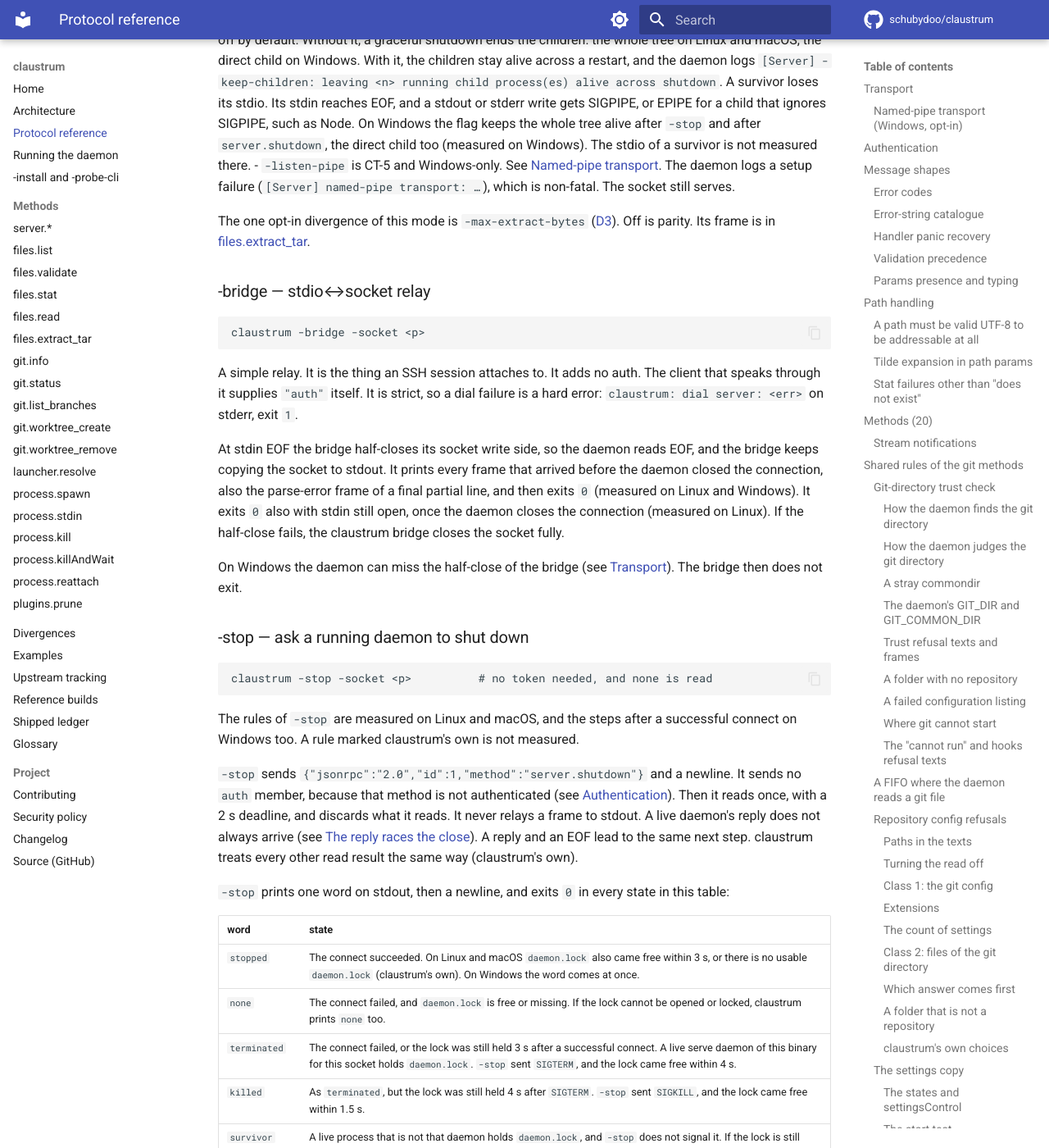
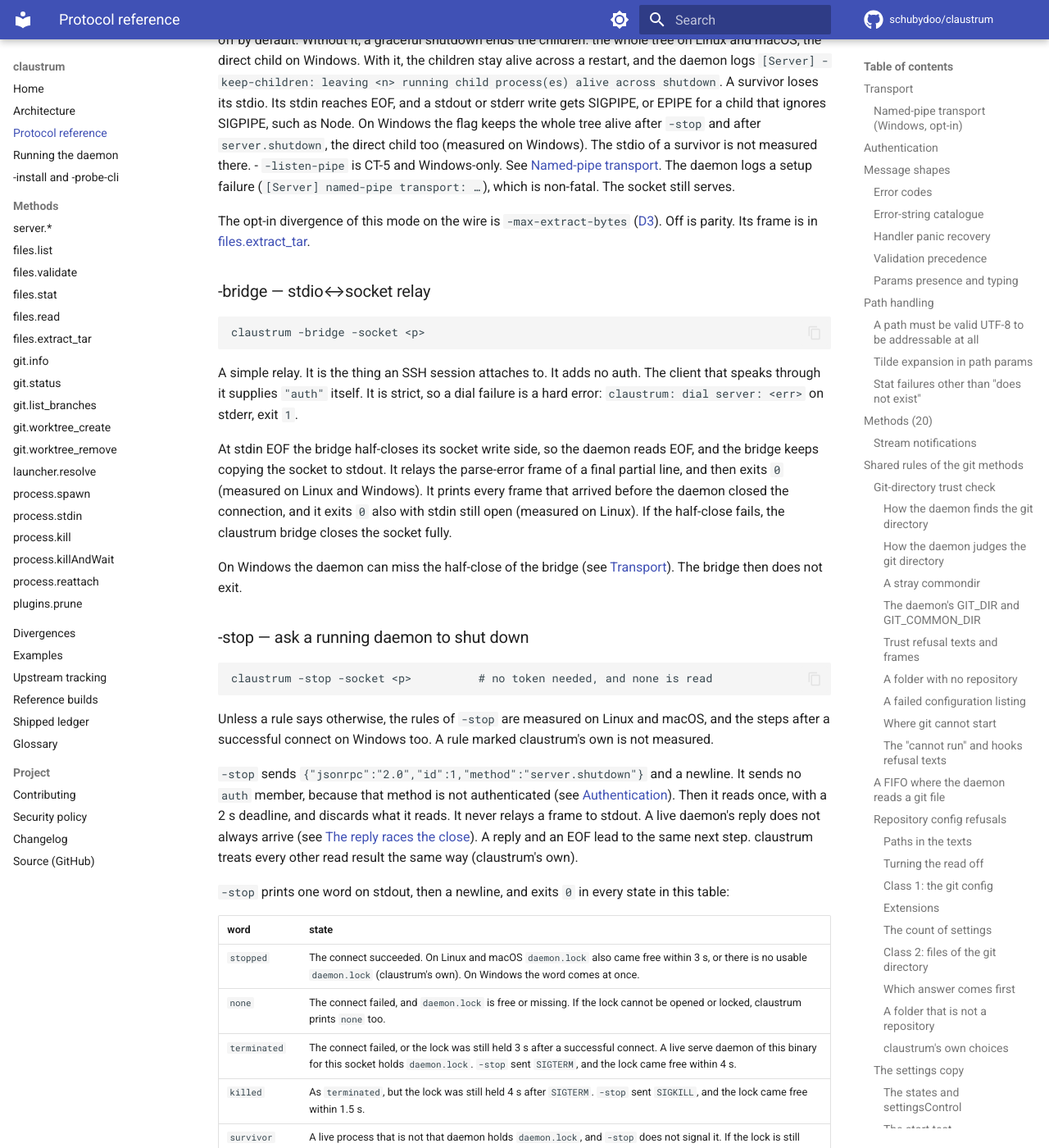
Before and after one commit to schubydoo/claustrum, an MkDocs documentation site: the page built from docs/PROTOCOL.md, in a window 1280 px wide and 1400 px high, scrolled down 53193 px. Shown: the whole window at 82% size. Built offline with MkDocs 1.6.1 and Material for MkDocs 9.7.7, drawn with Linux system fonts in a browser that asks for light colours; comment, search, counter and statistics services are not loaded; some of the changed text lies outside the part shown.

Commit message:
docs: fix the review nits of the mode-section cut
Co-Authored-By: Claude Opus 5.5 <noreply@anthropic.com>

````diff
--- a/docs/PROTOCOL.md
+++ b/docs/PROTOCOL.md
@@ -2027,7 +2027,7 @@ These flags are off the wire. `-keep-children` and `-listen-pipe` have an entry
   transport](#named-pipe-transport-windows-opt-in). The daemon logs a setup failure
   (`[Server] named-pipe transport: …`), which is non-fatal. The socket still serves.
 
-The one opt-in divergence of this mode is `-max-extract-bytes`
+The opt-in divergence of this mode on the wire is `-max-extract-bytes`
 ([D3](DIVERGENCES.md#d3)). Off is parity. Its frame is in
 [files.extract_tar](protocol/files-extract-tar.md).
 
@@ -2042,11 +2042,10 @@ client that speaks through it supplies `"auth"` itself. It is strict, so a dial
 failure is a hard error: `claustrum: dial server: <err>` on stderr, exit `1`.
 
 At stdin EOF the bridge half-closes its socket write side, so the daemon reads
-EOF, and the bridge keeps copying the socket to stdout. It prints every frame that
-arrived before the daemon closed the connection, also the parse-error frame of a
-final partial line, and then exits `0` (measured on Linux and Windows). It exits
-`0` also with stdin still open, once the daemon closes the connection (measured
-on Linux). If the half-close fails, the claustrum bridge closes the socket fully.
+EOF, and the bridge keeps copying the socket to stdout. It relays the
+parse-error frame of a final partial line, and then exits `0` (measured on Linux
+and Windows). It prints every frame that arrived before the daemon closed the
+connection, and it exits `0` also with stdin still open (measured on Linux). If the half-close fails, the claustrum bridge closes the socket fully.
 
 On Windows the daemon can miss the half-close of the bridge (see
 [Transport](#transport)). The bridge then does not exit.
@@ -2057,8 +2056,8 @@ On Windows the daemon can miss the half-close of the bridge (see
 claustrum -stop -socket <p>          # no token needed, and none is read
 ```
 
-The rules of `-stop` are measured on Linux and macOS, and the steps after a
-successful connect on Windows too. A rule marked claustrum's own is not measured.
+Unless a rule says otherwise, the rules of `-stop` are measured on Linux and
+macOS, and the steps after a successful connect on Windows too. A rule marked claustrum's own is not measured.
 
 `-stop` sends `{"jsonrpc":"2.0","id":1,"method":"server.shutdown"}` and a
 newline. It sends no `auth` member, because that method is not authenticated
````
Also changed, not shown: other parts of docs/PROTOCOL.md (+4 -0 lines), 1 other file.
